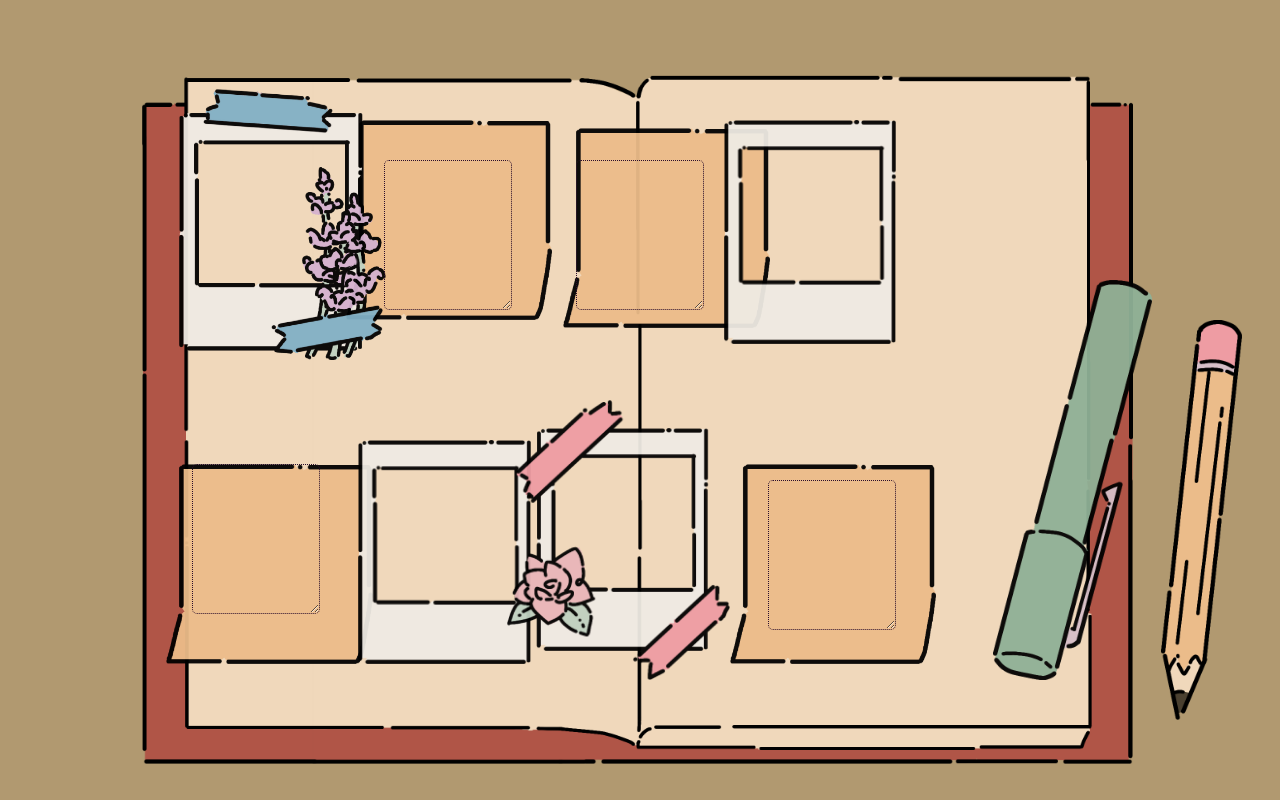
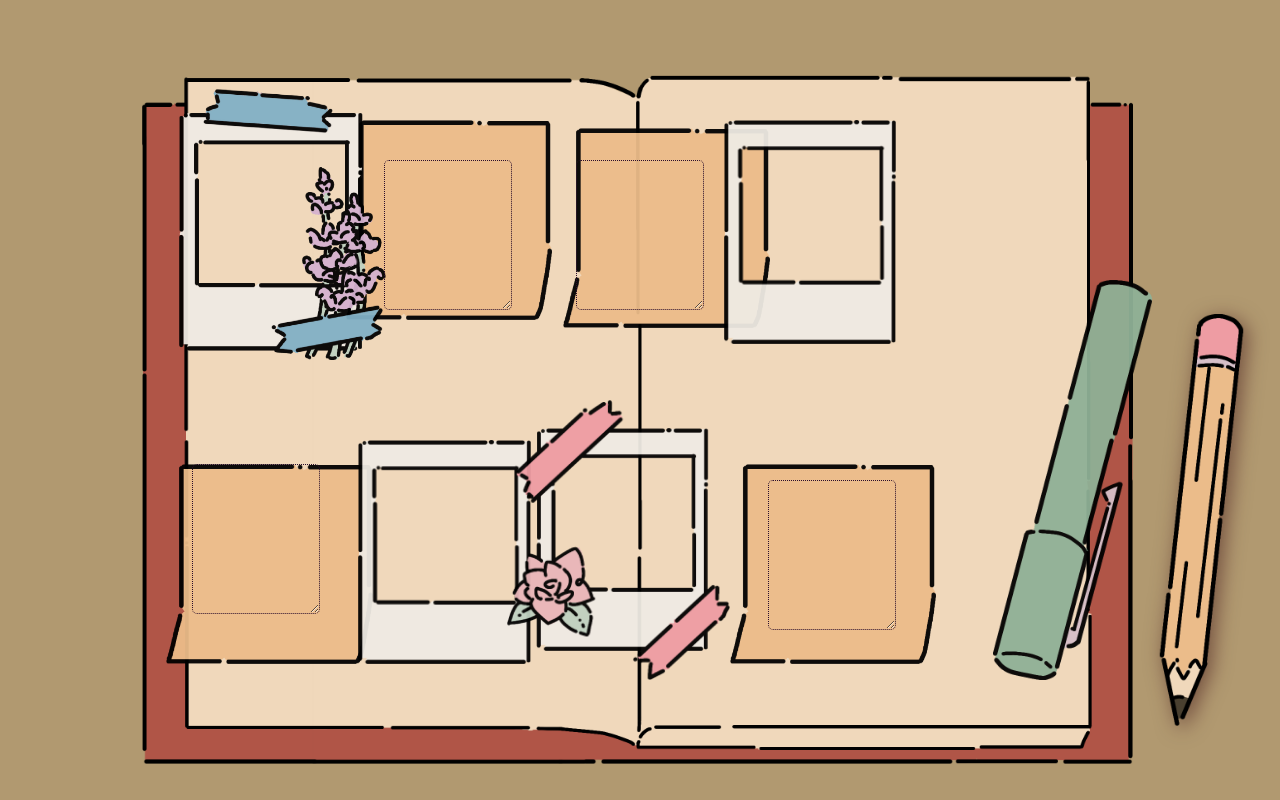
Before and after one commit to annaeyoon/journey-journal, a website built with Vite: page viteirvinehacksproject/scrapbook.html in a window 1280 px wide. In both pictures the pointer is over the picture 1201 px from the left and 520 px from the top of the page. Shown: the top 800 px of the page. Built offline with nearby package versions, Linux system fonts and the light colour scheme; a web font is replaced by a local one.

Commit message:
Updated pencil

```diff
--- a/viteirvinehacksproject/src/scrapbook.css
+++ b/viteirvinehacksproject/src/scrapbook.css
@@ -110,6 +110,12 @@ input[type="text"], textarea {
     transition: transform 0.3s ease, filter 1s ease;;
 }
 
+#pencil:hover {
+    transform: scale(1.03);
+    opacity: 100%;
+    filter: drop-shadow(4px 4px 10px rgba(49, 1, 12, 0.5));
+}
+
 #postitnote1 {
     position: absolute;
     left: 13%;
```
